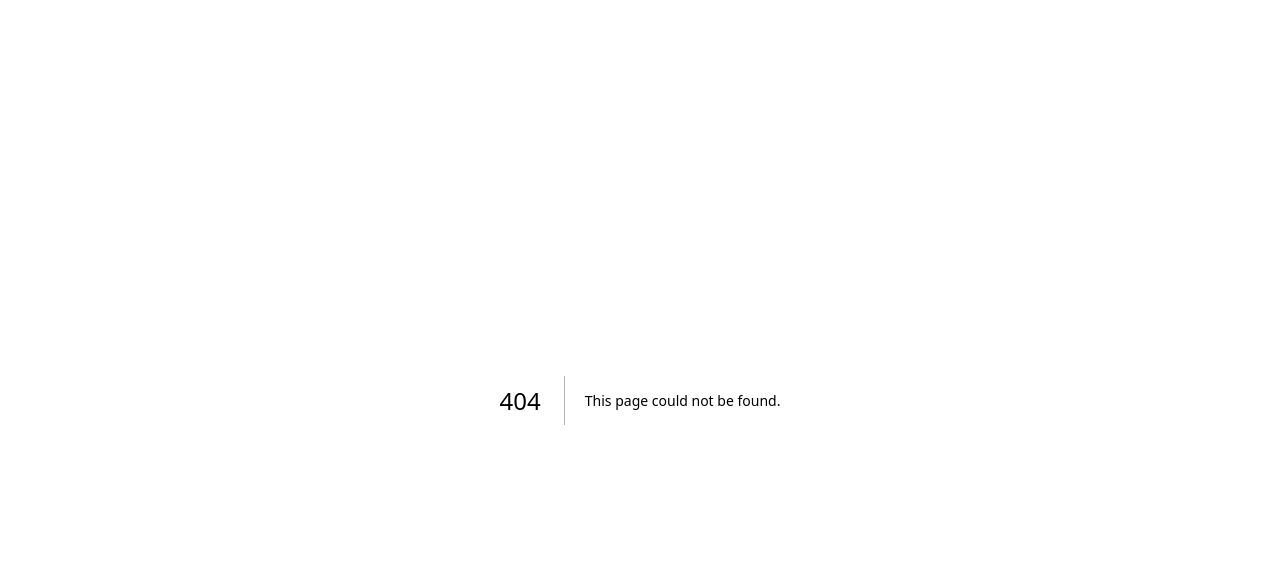
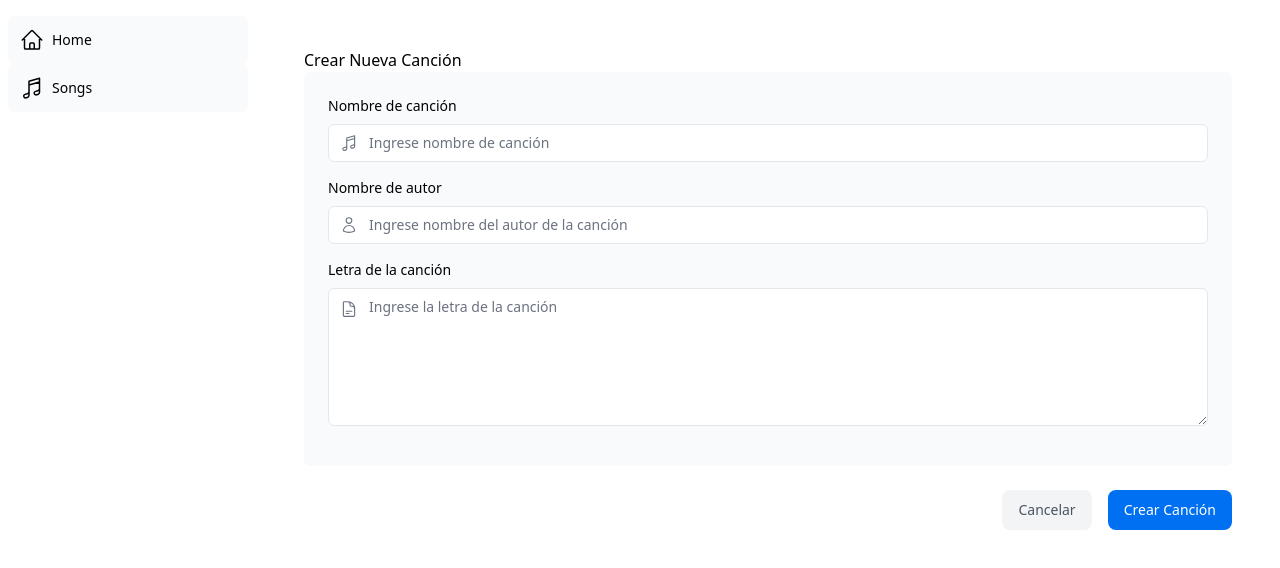
Before and after one commit to felepo/my-awesome-lyrics, a Next.js app: page /dashboard/songs/create in a window 1280 px wide. Before the commit this address had no page. Shown: the top 568 px of the page. Built offline with nearby package versions, Linux system fonts and the light colour scheme.

Commit message:
Creating New Song Form

```diff
--- /dev/null
+++ b/app/dashboard/songs/create/page.tsx
@@ -0,0 +1,10 @@
+import Form from '@/app/ui/songs/create-form';
+
+export default function Page() {
+  return (
+    <main>
+      <h1>Crear Nueva Canción</h1>
+      <Form />
+    </main>
+  );
+}
--- a/app/dashboard/songs/page.tsx
+++ b/app/dashboard/songs/page.tsx
@@ -1,9 +1,13 @@
 import SongsTable from "@/app/ui/songs/table";
+import { CreateSong } from '@/app/ui/songs/buttons';
 
 export default function Page () {
   return (
     <div className="w-full">
       <p>Songs</p>
+      <div className="m-t4 flex items-center justify-between gap-2 md:mt-8">
+        <CreateSong />
+      </div>
       <SongsTable />
     </div>
   );
--- /dev/null
+++ b/app/ui/button.tsx
@@ -0,0 +1,19 @@
+import clsx from 'clsx';
+
+interface ButtonProps extends React.ButtonHTMLAttributes<HTMLButtonElement> {
+  children: React.ReactNode;
+}
+
+export function Button({ children, className, ...rest}: ButtonProps) {
+  return (
+    <button
+      {...rest}
+      className={clsx(
+        'flex h-10 items-center rounded-lg bg-blue-500 px-4 text-sm font-medium text-white transition-colors hover:bg-blue-400 focus-visible:outline focus-visible:outline-2 focus-visible:outline-offset-2 focus-visible:outline-blue-500 active:bg-blue-600 aria-disabled:cursor-not-allowed aria-disabled:opacity-50',
+        className
+      )}
+    >
+      {children}
+    </button>
+  );
+}
--- /dev/null
+++ b/app/ui/songs/buttons.tsx
@@ -0,0 +1,14 @@
+import { PlusIcon } from '@heroicons/react/24/outline';
+import Link from 'next/link';
+
+export function CreateSong() {
+  return (
+    <Link
+      href="/dashboard/songs/create"
+      className="flex h-10 items-center rounded-lg bg-blue-600 px-4 text-sm font-medium text-white transition-colors hover:bg-blue-500 focus-visible:outline focus-visible:outline-2 focus-visible:outline-offset-2 focus-visible:outline-blue-600"
+    >
+      <span className="hidden md:block">Create Song</span>{' '}
+      <PlusIcon className="h-5 md:ml-4"/>
+    </Link>
+  );
+}
--- /dev/null
+++ b/app/ui/songs/create-form.tsx
@@ -0,0 +1,86 @@
+'use-client';
+
+import Link from 'next/link';
+import { Button } from '@/app/ui/button';
+import {
+  MusicalNoteIcon,
+  UserIcon,
+  DocumentTextIcon
+} from '@heroicons/react/24/outline';
+
+export default function Form() {
+  return (
+    <form
+      action=""
+      aria-describedby="create-invoice-error"
+    >
+      <div className="rounded-md bg-gray-50 p-4 md:p-6">
+        {/* Name */}
+        <div className="mb-4">
+          <label htmlFor="name" className="mb-2 block text-sm font-medium">
+            Nombre de canción
+          </label>
+          <div className="relative mt-2 rounded-md">
+            <div className="relative">
+              <input
+                id="name"
+                name="name"
+                type="text"
+                placeholder="Ingrese nombre de canción"
+                className="peer block w-full rounded-md border border-gray-200 py-2 pl-10 text-sm outline-2 placeholder:text-gray-500"
+              />
+              <MusicalNoteIcon className="pointer-events-none absolute left-3 top-1/2 h-[18px] w-[18px] -translate-y-1/2 text-gray-500 peer-focus:text-gray-900" />
+            </div>
+          </div>
+        </div>
+
+        {/* Author */}
+        <div className="mb-4">
+          <label htmlFor="author" className="mb-2 block text-sm font-medium">
+            Nombre de autor
+          </label>
+          <div className="relative mt-2 rounded-md">
+            <div className="relative">
+              <input
+                id="author"
+                name="author"
+                type="text"
+                placeholder="Ingrese nombre del autor de la canción"
+                className="peer block w-full rounded-md border border-gray-200 py-2 pl-10 text-sm outline-2 placeholder:text-gray-500"
+              />
+              <UserIcon className="pointer-events-none absolute left-3 top-1/2 h-[18px] w-[18px] -translate-y-1/2 text-gray-500 peer-focus:text-gray-900" />
+            </div>
+          </div>
+        </div>
+
+        {/* Lyrics */}
+        <div className="mb-4">
+          <label htmlFor="lyrics" className="mb-2 block text-sm font-medium">
+            Letra de la canción
+          </label>
+          <div className="relative mt-2 rounded-md">
+            <div className="relative">
+              <textarea
+                id="lyrics"
+                name="lyrics"
+                placeholder="Ingrese la letra de la canción"
+                rows={6}
+                className="peer block w-full rounded-md border border-gray-200 py-2 pl-10 text-sm outline-2 placeholder:text-gray-500"
+              />
+              <DocumentTextIcon className="pointer-events-none absolute left-3 top-3 h-[18px] w-[18px] text-gray-500 peer-focus:text-gray-900" />
+            </div>
+          </div>
+        </div>
+      </div>
+      <div className="mt-6 flex justify-end gap-4">
+        <Link
+          href="/dashboard/songs"
+          className="flex h-10 items-center rounded-lg bg-gray-100 px-4 text-sm font-medium text-gray-600 transition-colors hover:bg-gray-200"
+        >
+          Cancelar
+        </Link>
+        <Button type="submit">Crear Canción</Button>
+      </div>
+    </form>
+  );
+}
```
